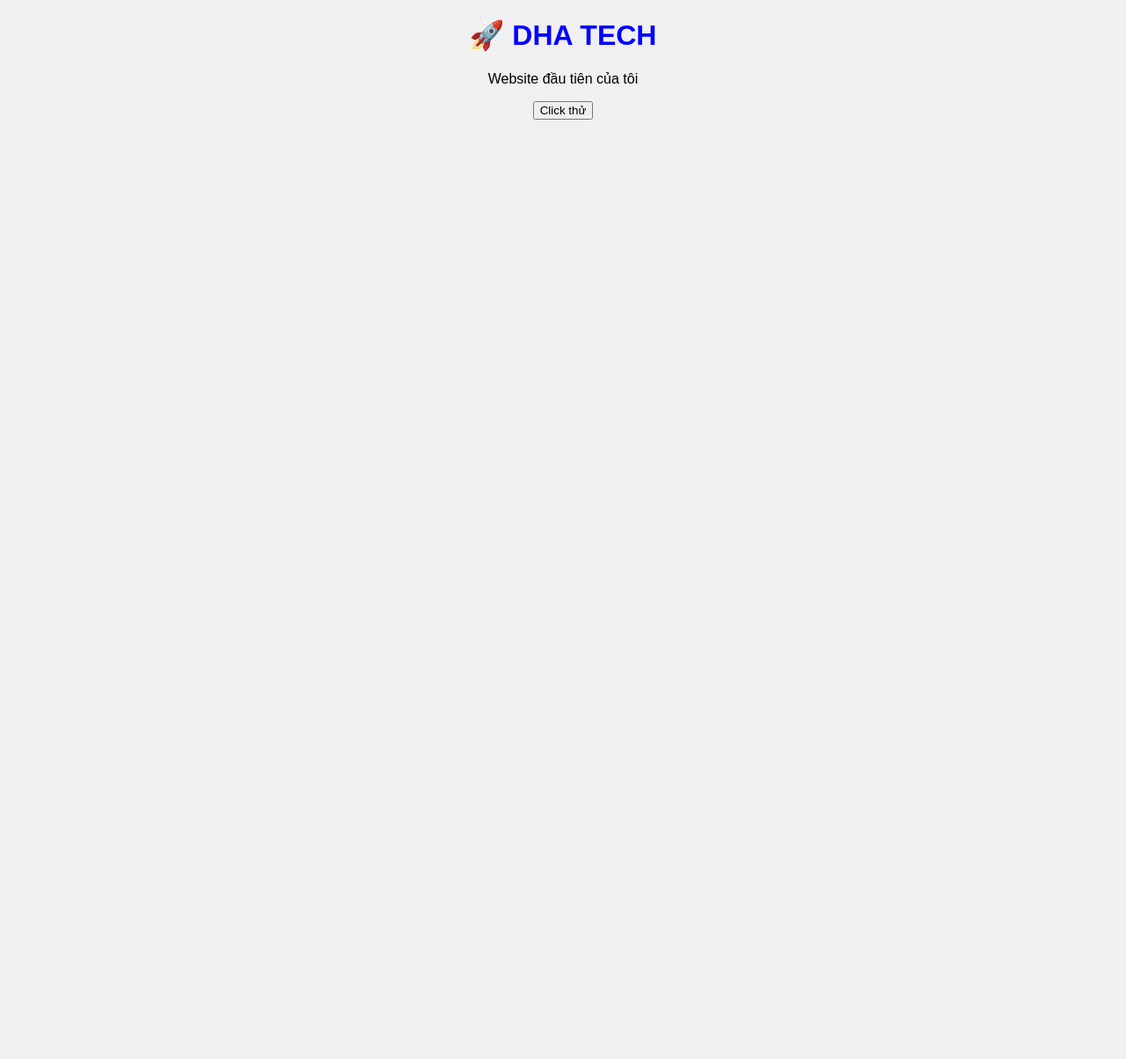
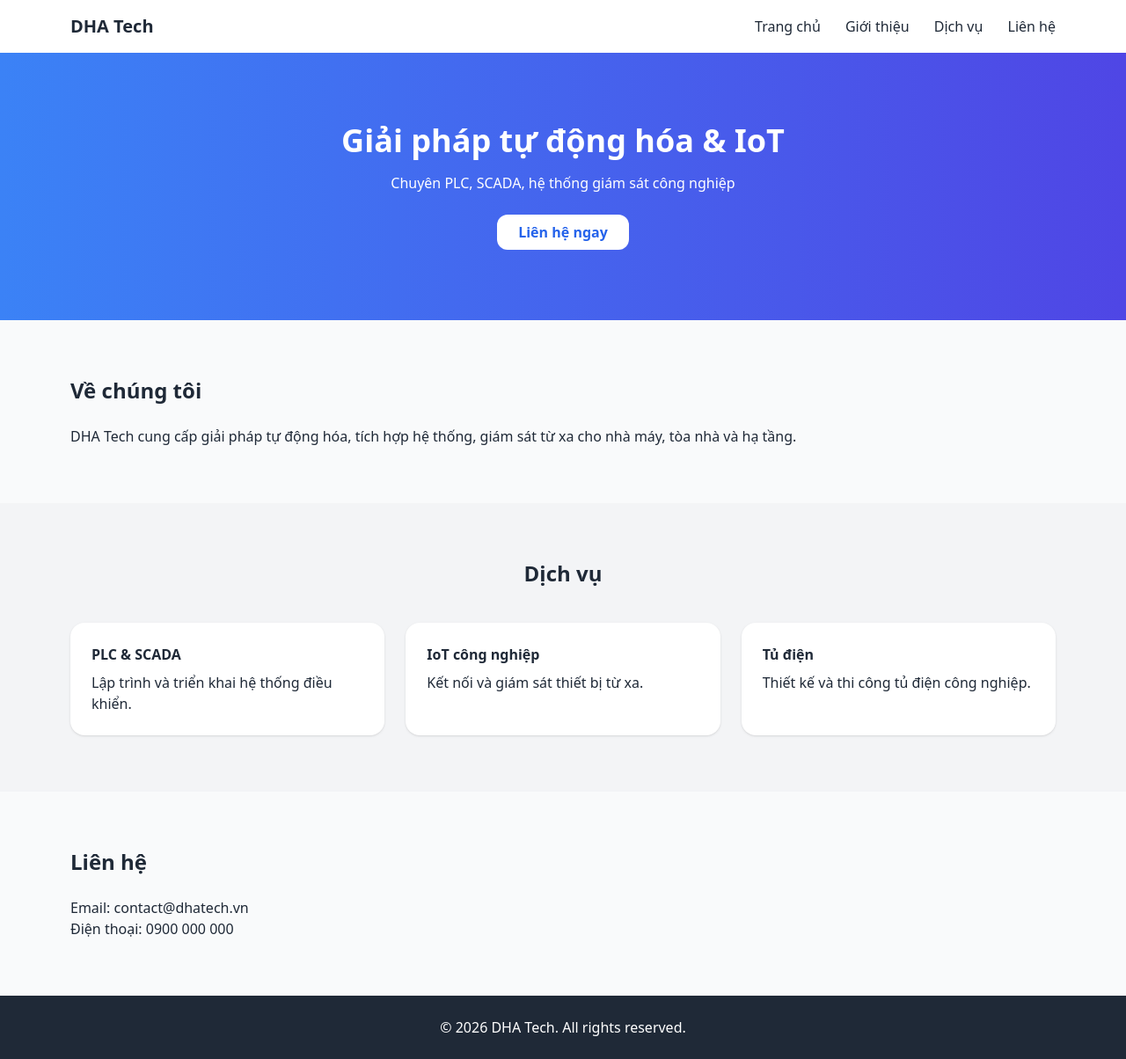
Before and after one commit to dha-tech/my-website, a plain HTML site: page index.html in a window 1280 px wide. Shown: the whole page at 88% size. Before the commit the page ends 800 px from the top, so only its background shows below. Drawn offline with nearby package versions, Linux system fonts and the light colour scheme.

Commit message:
Add files via upload

```diff
--- a/index.html
+++ b/index.html
@@ -2,15 +2,77 @@
 <html lang="vi">
   <head>
     <meta charset="UTF-8" />
+    <meta name="viewport" content="width=device-width, initial-scale=1.0" />
     <title>DHA Tech</title>
-    <link rel="stylesheet" href="style.css" />
+    <script src="https://cdn.tailwindcss.com"></script>
   </head>
-  <body>
-    <h1>🚀 DHA TECH</h1>
-    <p>Website đầu tiên của tôi</p>
+  <body class="bg-gray-50 text-gray-800">
+    <!-- Navbar -->
+    <header class="bg-white shadow">
+      <div
+        class="max-w-6xl mx-auto px-4 py-4 flex justify-between items-center"
+      >
+        <h1 class="text-xl font-bold">DHA Tech</h1>
+        <nav class="space-x-6">
+          <a href="#" class="hover:text-blue-500">Trang chủ</a>
+          <a href="#about" class="hover:text-blue-500">Giới thiệu</a>
+          <a href="#services" class="hover:text-blue-500">Dịch vụ</a>
+          <a href="#contact" class="hover:text-blue-500">Liên hệ</a>
+        </nav>
+      </div>
+    </header>
 
-    <button onclick="hello()">Click thử</button>
+    <!-- Hero -->
+    <section
+      class="text-center py-20 bg-gradient-to-r from-blue-500 to-indigo-600 text-white"
+    >
+      <h2 class="text-4xl font-bold mb-4">Giải pháp tự động hóa & IoT</h2>
+      <p class="mb-6">Chuyên PLC, SCADA, hệ thống giám sát công nghiệp</p>
+      <button class="bg-white text-blue-600 px-6 py-2 rounded-xl font-semibold">
+        Liên hệ ngay
+      </button>
+    </section>
 
-    <script src="script.js"></script>
+    <!-- About -->
+    <section id="about" class="max-w-6xl mx-auto py-16 px-4">
+      <h3 class="text-2xl font-bold mb-6">Về chúng tôi</h3>
+      <p>
+        DHA Tech cung cấp giải pháp tự động hóa, tích hợp hệ thống, giám sát từ
+        xa cho nhà máy, tòa nhà và hạ tầng.
+      </p>
+    </section>
+
+    <!-- Services -->
+    <section id="services" class="bg-gray-100 py-16">
+      <div class="max-w-6xl mx-auto px-4">
+        <h3 class="text-2xl font-bold mb-10 text-center">Dịch vụ</h3>
+        <div class="grid md:grid-cols-3 gap-6">
+          <div class="bg-white p-6 rounded-2xl shadow">
+            <h4 class="font-bold mb-2">PLC & SCADA</h4>
+            <p>Lập trình và triển khai hệ thống điều khiển.</p>
+          </div>
+          <div class="bg-white p-6 rounded-2xl shadow">
+            <h4 class="font-bold mb-2">IoT công nghiệp</h4>
+            <p>Kết nối và giám sát thiết bị từ xa.</p>
+          </div>
+          <div class="bg-white p-6 rounded-2xl shadow">
+            <h4 class="font-bold mb-2">Tủ điện</h4>
+            <p>Thiết kế và thi công tủ điện công nghiệp.</p>
+          </div>
+        </div>
+      </div>
+    </section>
+
+    <!-- Contact -->
+    <section id="contact" class="max-w-6xl mx-auto py-16 px-4">
+      <h3 class="text-2xl font-bold mb-6">Liên hệ</h3>
+      <p>Email: contact@dhatech.vn</p>
+      <p>Điện thoại: 0900 000 000</p>
+    </section>
+
+    <!-- Footer -->
+    <footer class="bg-gray-800 text-white text-center py-6">
+      <p>© 2026 DHA Tech. All rights reserved.</p>
+    </footer>
   </body>
 </html>
```
